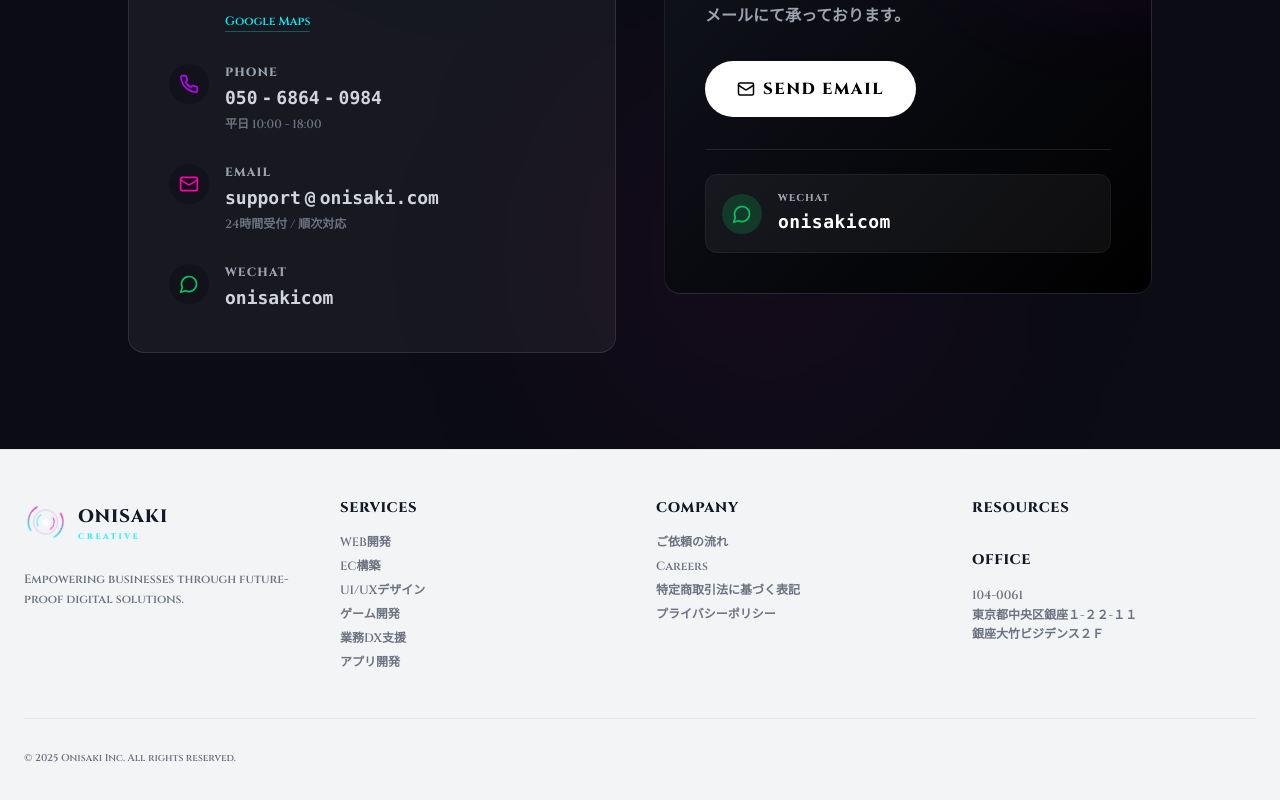
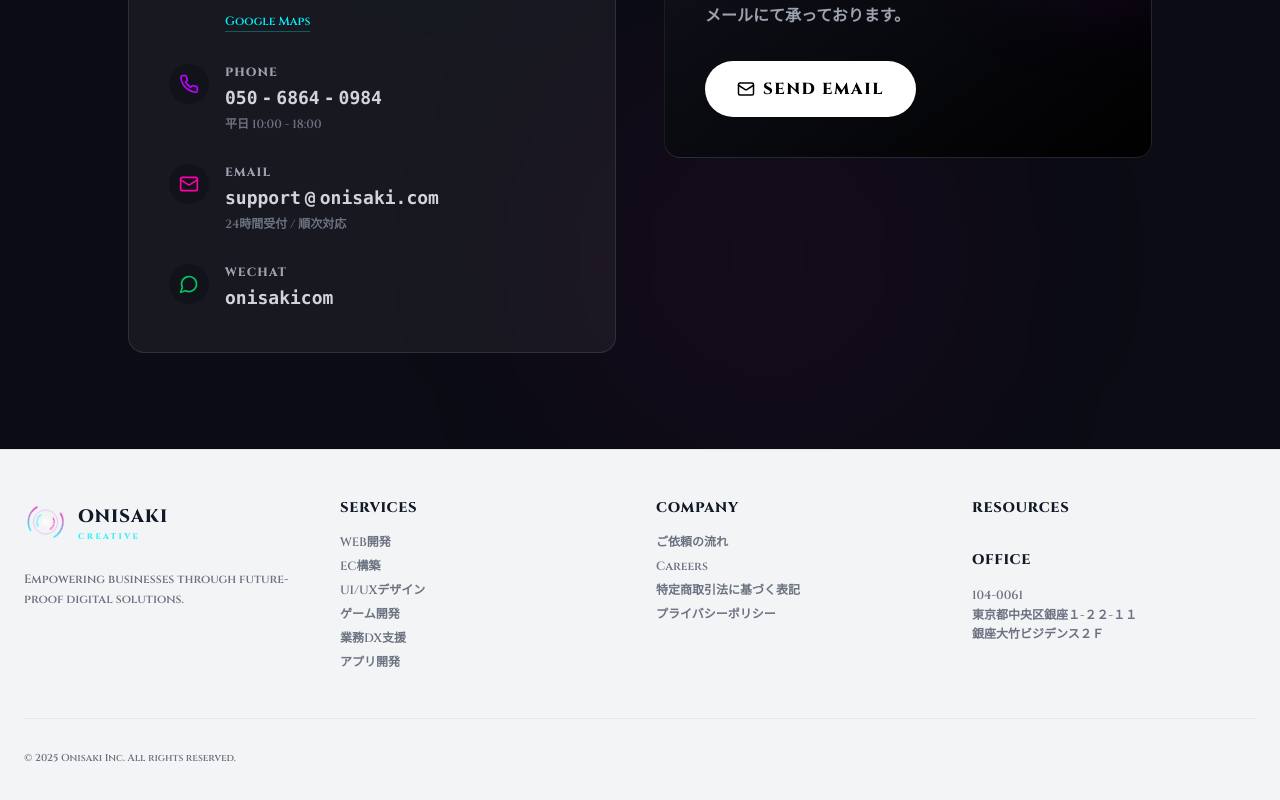
Before and after one commit to onisakisrlg/Onisaki-, a React (Vite) app: page /#/ in a window 1280 px wide. Shown: the part 4905-5705 px from the top of the page. Built offline with nearby package versions, Linux system fonts and the light colour scheme.

Commit message:
feat: Remove WeChat contact info from Concierge
The WeChat contact information section has been removed from the Concierge component. This simplifies the contact options presented to users, focusing on the primary email contact method.

```diff
--- a/components/Concierge.tsx
+++ b/components/Concierge.tsx
@@ -125,19 +125,6 @@ export const Concierge: React.FC = () => {
                   <Mail size={18} />
                   Send Email
                 </a>
-
-                {/* WeChat Section */}
-                <div className="mt-8 pt-6 border-t border-white/10">
-                  <div className="flex items-center gap-4 p-4 bg-white/5 rounded-xl border border-white/5 hover:border-[#07C160]/50 transition-colors duration-300">
-                    <div className="w-10 h-10 rounded-full bg-[#07C160]/20 flex items-center justify-center text-[#07C160]">
-                      <MessageCircle size={20} />
-                    </div>
-                    <div>
-                      <div className="text-[10px] font-bold text-gray-400 uppercase tracking-widest mb-0.5">WeChat</div>
-                      <div className="text-white font-mono text-lg tracking-wide">onisakicom</div>
-                    </div>
-                  </div>
-                </div>
               </div>
             </div>
           </Reveal>
```
